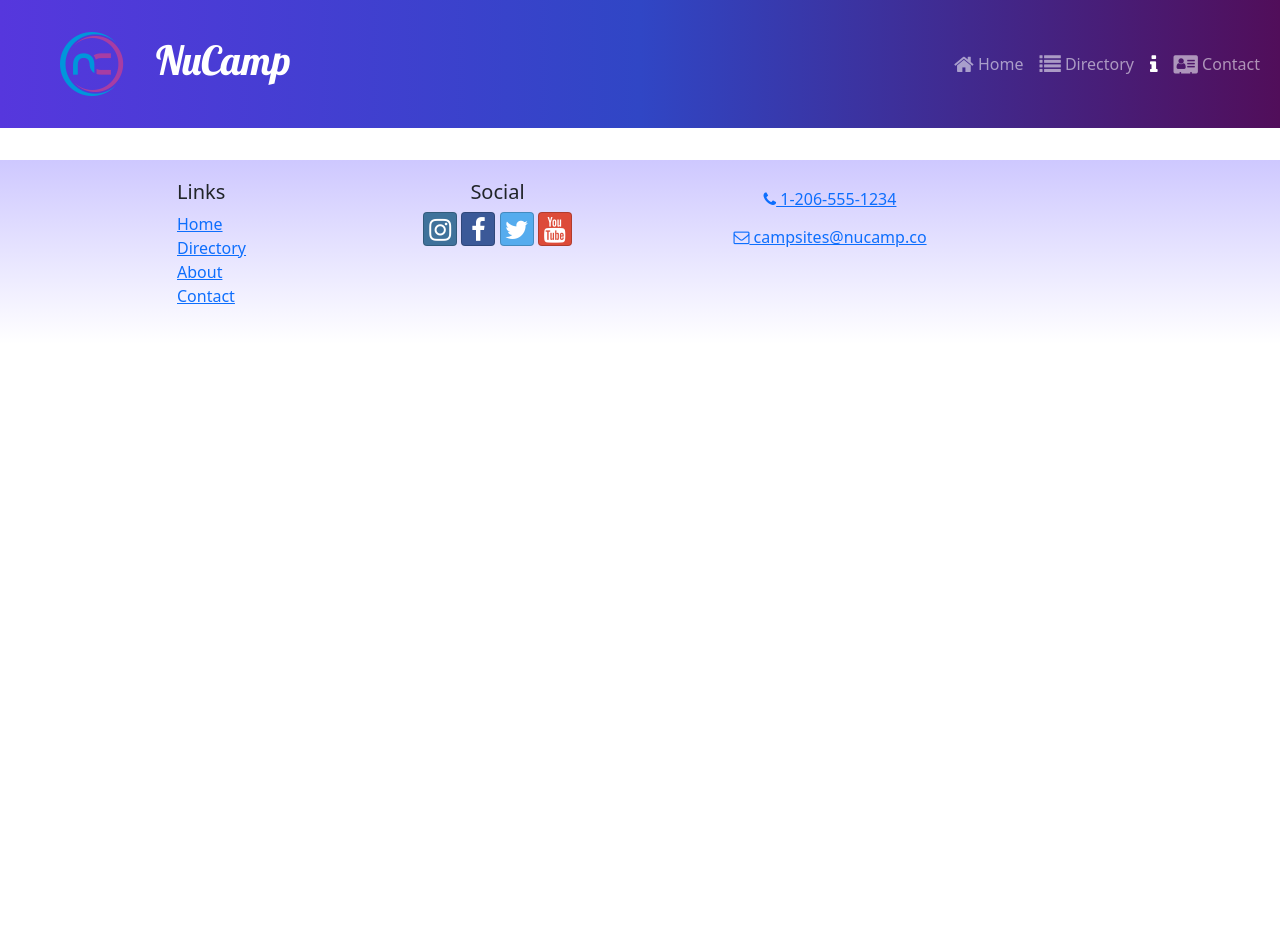
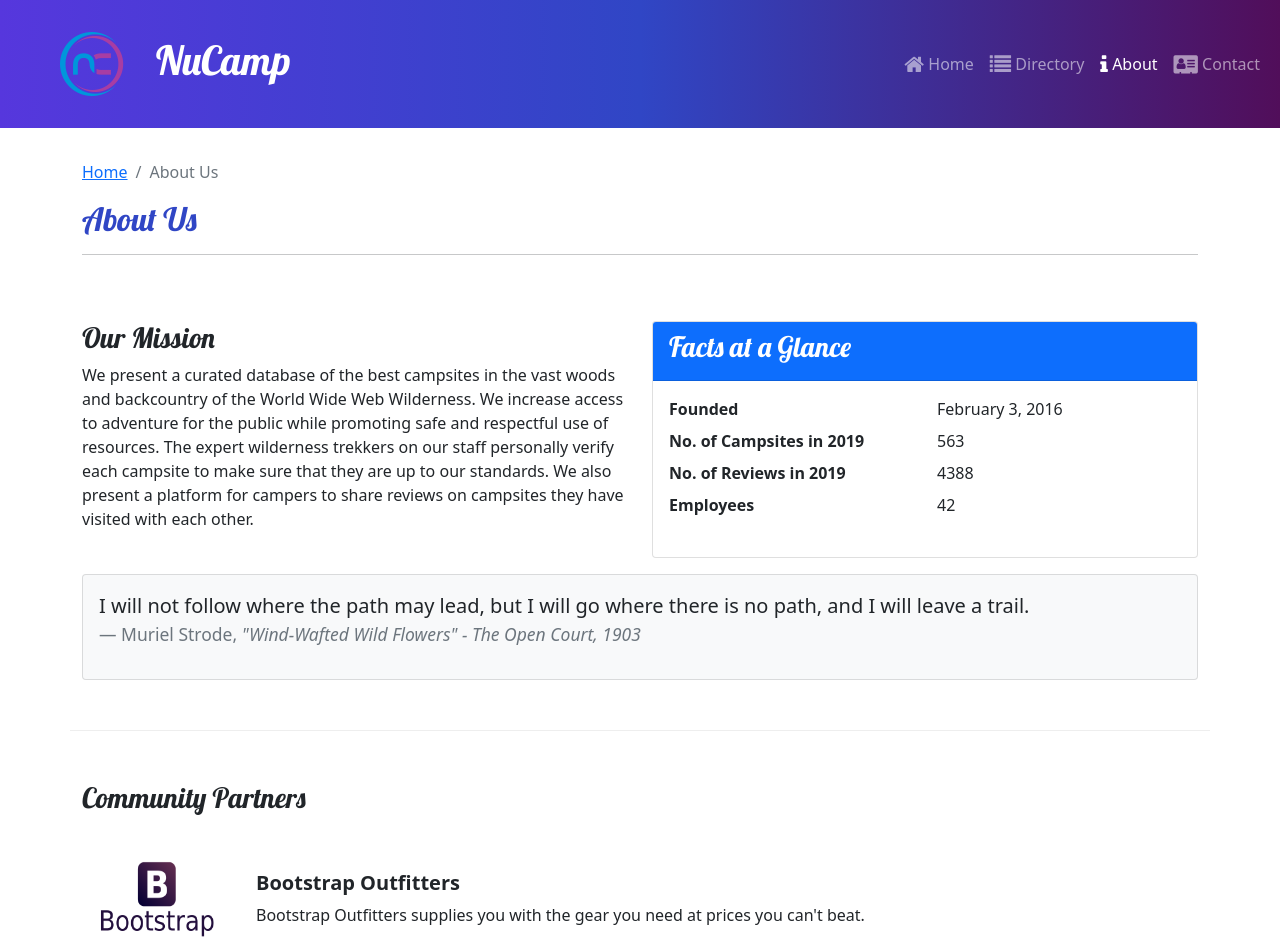
Before and after one commit to AmazianeSana/nucampsite1, a React (Create React App) app: page /about in a window 1280 px wide. Shown: the top 952 px of the page. Before the commit the page ends 800 px from the top, so only its background shows below. Built offline with nearby package versions, Linux system fonts and the light colour scheme.

Commit message:
workshop assingment

```diff
--- a/src/App.js
+++ b/src/App.js
@@ -7,19 +7,26 @@ import CampsitesDirectoryPage from './pages/CampsitesDirectoryPage';
 import Header from './components/Header';
 import Footer from './components/Footer';
 import './App.css';
+import AboutPage from './pages/AboutPage';
 
 function App() {
   return (
     <div className="App">
       <Header />
       <Routes>
-      <Route
-                    path='directory/:campsiteId'
-                    element={<CampsiteDetailPage />}
-                />
-        <Route path='/' element= {<HomePage />}/>
-        <Route path='contact' element={<ContactPage/>}/>
-        <Route path='directory' element={<CampsitesDirectoryPage/>}/>
+
+        <Route
+          path='directory/:campsiteId'
+          element={<CampsiteDetailPage />}
+        />
+        <Route
+          path='about'
+          element={<AboutPage />}
+        />
+        <Route path='/' element={<HomePage />} />
+        <Route path='contact' element={<ContactPage />} />
+        <Route path='directory' element={<CampsitesDirectoryPage />} />
+
 
       </Routes>
       <Footer />
--- a/src/components/Footer.js
+++ b/src/components/Footer.js
@@ -3,7 +3,7 @@ import { Link } from 'react-router-dom';
 import { Container } from "reactstrap";
 
 import { Row, Col } from 'reactstrap';
-import { Router } from 'react-router-dom';
+
 
 const Footer = () => {
     return (
--- a/src/components/Header.js
+++ b/src/components/Header.js
@@ -30,7 +30,7 @@ const Header = () => {
                 <NavLink className='nav-link' to= '/directory'>  <i className='fa fa-list fa-lg' /> Directory </NavLink>
             </NavItem>
             <NavItem>
-                <NavLink className='nav-link' to= '/about'>  <i className='fa fa-info fa-lg' /> </NavLink>
+                <NavLink className='nav-link' to= '/about'>  <i className='fa fa-info fa-lg' /> About </NavLink>
             </NavItem>
             <NavItem>
                 <NavLink className='nav-link' to= '/contact'> <i className='fa fa-address-card fa-lg' /> Contact
--- a/src/features/display/DisplayList.js
+++ b/src/features/display/DisplayList.js
@@ -3,9 +3,10 @@ import { Col, Row } from 'reactstrap';
 import DisplayCard from './DisplayCard';
 import { selectFeaturedCampsite } from '../campsites/campsitesSlice';
 import { selectFeaturedPromotion } from '../promotions/promotionsSlice';
+import {selectFeaturedPartner} from '../partners/partnersSlice';
 
 const  DisplayList = () => {
-    const items = [selectFeaturedCampsite(), selectFeaturedPromotion()];
+    const items = [selectFeaturedCampsite(), selectFeaturedPromotion(), selectFeaturedPartner()];
 
     return (
         <Row>
--- /dev/null
+++ b/src/features/partners/partner.js
@@ -0,0 +1,20 @@
+import React from "react";
+const Partner = ({ partner }) => {
+
+
+    if (partner) {
+        const { image, name, description } = partner;
+        return (
+            <>
+                < img src={image} alt={name} style={{ width: '150px' }} />
+                <div className='m-4'>
+                    <h5 className='fw-bold'>{name}</h5>
+                    {description}
+
+                </div>
+            </>
+        );
+    }
+    return null;
+};
+export default Partner;
--- /dev/null
+++ b/src/features/partners/partnersList.js
@@ -0,0 +1,20 @@
+import React from 'react';
+import { Col } from 'reactstrap';
+import Partner from '../partners/partner';
+import { selectAllPartners } from '../partners/partnersSlice';
+
+const PartnersList = () => {
+    const partners = selectAllPartners();
+    return (
+        <Col className='mt-4'>
+            {partners.map((partner) => {
+                return (
+                    <div className='d-flex mb-5' key={partner.id}>
+                        <Partner partner={partner} />
+                    </div>
+                );
+            })}
+        </Col>
+    );
+};
+export default PartnersList;
--- /dev/null
+++ b/src/features/partners/partnersSlice.js
@@ -0,0 +1,9 @@
+import { PARTNERS } from '../../app/shared/PARTNERS';
+
+export const selectAllPartners = () => {
+    return PARTNERS;
+};
+
+export const selectFeaturedPartner = () => {
+    return PARTNERS.find((partner) => partner.featured);
+};
--- a/src/pages/AboutPage.js
+++ b/src/pages/AboutPage.js
@@ -1,4 +1,5 @@
-
+import React from 'react';
+import PartnersList from '../features/partners/partnersList';
 import {
     Col,
     Row,
@@ -7,11 +8,12 @@ import {
     CardBody,
     CardHeader
 } from 'reactstrap';
+import SubHeader from '../components/SubHeader';
 
 const AboutPage = () => {
     return (
         <Container>
-
+            <SubHeader current='About Us' />
             <Row className='row-content'>
                 <Col sm='6'>
                     <h3>Our Mission</h3>
@@ -26,7 +28,7 @@ const AboutPage = () => {
                         campsites they have visited with each other.
                     </p>
                 </Col>
-                <Col>
+                <Col sm='6'>
                     <Card>
                         <CardHeader className='bg-primary text-white'>
                             <h3> Facts at a Glance </h3>
@@ -45,6 +47,7 @@ const AboutPage = () => {
                         </CardBody>
                     </Card>
                 </Col>
+
                 <Col>
                     <Card className='bg-light mt-3'>
                         <CardBody>
@@ -53,7 +56,7 @@ const AboutPage = () => {
                                     will go where there is no path, and I will leave
                                     a trail. </p>
                                 <footer className='blockquote-footer'>
-                                Muriel Strode,{' '}
+                                    Muriel Strode,{' '}
                                     <cite title='Source Title'>
                                         "Wind-Wafted Wild Flowers" - The Open Court,
                                         1903
@@ -64,10 +67,12 @@ const AboutPage = () => {
                     </Card>
                 </Col>
             </Row>
+
             <Row className='row-content'>
                 <Col xs='12'>
                     <h3> Community Partners </h3>
                 </Col>
+                <PartnersList />
             </Row>
 
         </Container>
```
